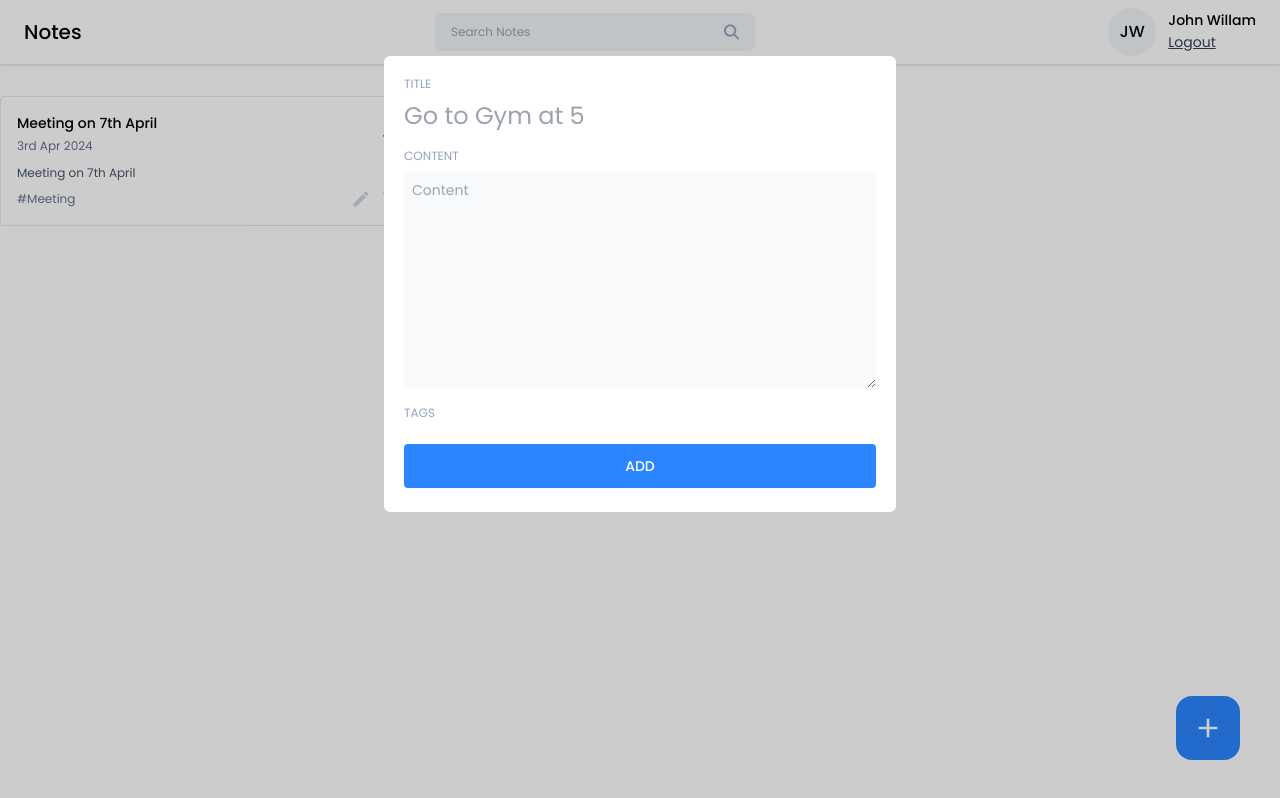
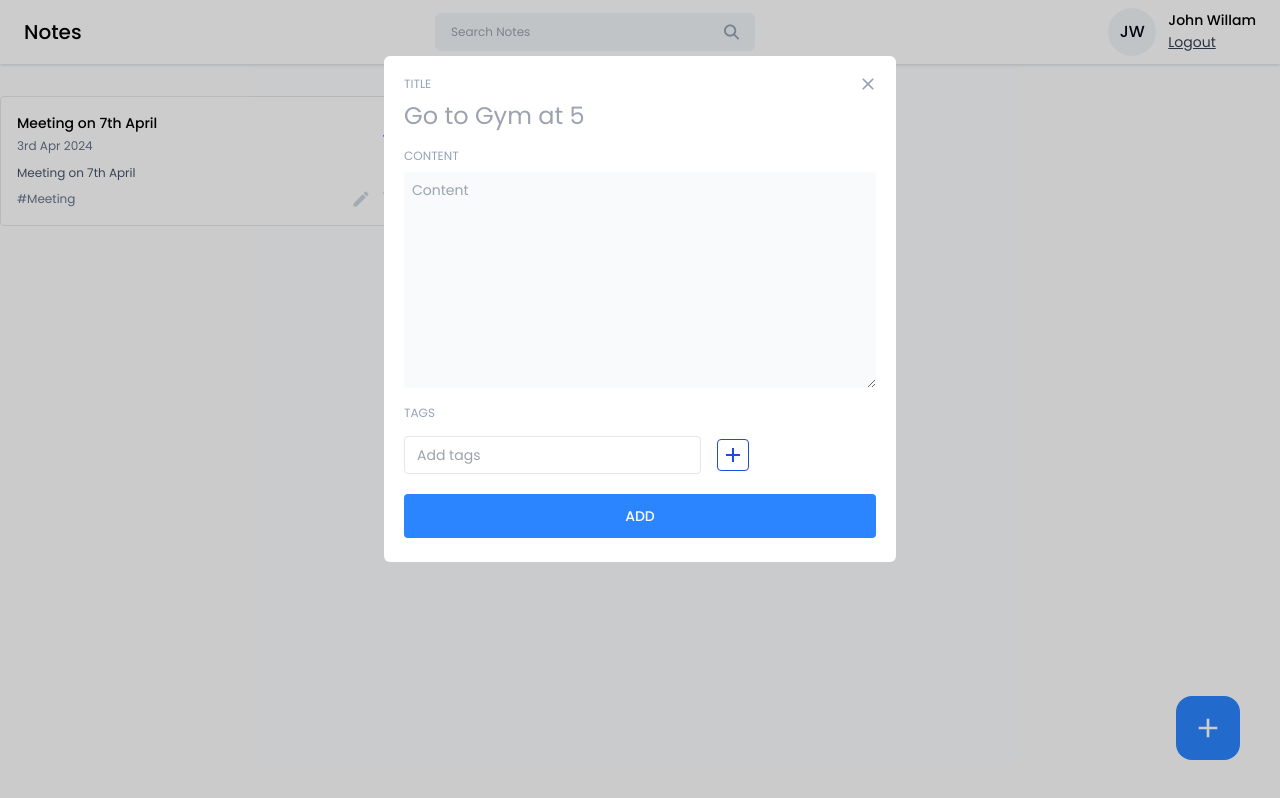
Before and after one commit to Arsen13/Note-tracker, a React (Vite) app in the folder frontend/notes-app/: page /dashboard in a window 1280 px wide. Both pictures are taken after a click on the button 1208 px from the left and 728 px from the top of the page. Built offline with nearby package versions, Linux system fonts and the light colour scheme.

Commit message:
Create new component 'TagInput', which is used in modal window for adding some tags to note, and add some add/close buttons

```diff
--- /dev/null
+++ b/frontend/notes-app/src/components/Input/TagInput.jsx
@@ -0,0 +1,66 @@
+import React, { useState } from "react";
+import { MdAdd, MdClose } from 'react-icons/md';
+
+const TagInput = ({ tags, setTags }) => {
+
+    const [inputValue, setInputValue] = useState('');
+
+    const handleInputChange = (e) => {
+        setInputValue(e.target.value);
+    };
+
+    const addNewTag = () => {
+        if (inputValue.trim() !== "") {
+            setTags([...tags, inputValue.trim()]);
+            setInputValue('');
+        }
+    };
+
+    const handleKeyDown = (e) => {
+        if (e.key === 'Enter') {
+            addNewTag();
+        }
+    };
+
+    const handleRemoveTag = (tagToRemove) => {
+        setTags(tags.filter((tag) => tag !== tagToRemove))
+    };
+
+    return (
+        <div>
+            {tags?.length > 0 && (
+                <div className="flex items-center gap-2 flex-wrap mt-2">
+                    {tags.map((tag, index) => (
+                        <span key={index} className="flex items-center gap-2 text-sm text-slate-900 bg-slate-100 px-3 py-1 rounded">
+                            # {tag}
+                            <button onClick={() => {handleRemoveTag(tag)}}>
+                                <MdClose />
+                            </button>
+                        </span>
+                    ))}
+                </div>
+            )}
+
+            <div className="flex items-center gap-4 mt-3">
+                <input
+                    type="text"
+                    value={inputValue}
+                    className="text-sm bg-trasnparent border px-3 py-2 rounded outline-none"
+                    placeholder="Add tags"
+                    onChange={handleInputChange}
+                    onKeyDown={handleKeyDown}
+                />
+
+                <button className="w-8 h-8 flex items-center justify-center rounded border border-blue-700 hover:bg-blue-700"
+                    onClick={() => {
+                        addNewTag();
+                    }}
+                    >
+                    <MdAdd className="text-2xl text-blue-700 hover:text-white" />
+                </button>
+            </div>
+        </div>
+    )
+};
+
+export default TagInput;
--- a/frontend/notes-app/src/pages/Home/AddEditNotes.jsx
+++ b/frontend/notes-app/src/pages/Home/AddEditNotes.jsx
@@ -1,14 +1,60 @@
-import React from "react";
+import React, { useState } from "react";
+import TagInput from "../../components/Input/TagInput";
+import { MdClose } from 'react-icons/md';
 
-const AddEditNotes = () => {
+
+const AddEditNotes = ({ noteData, type, onClose }) => {
+
+    const [title, setTitle] = useState('');
+    const [content, setContent] = useState('');
+    const [tags, setTags] = useState([]);
+
+    const [error, setError] = useState(null);
+
+    // Add note
+    const addNewNote = async () => {
+
+    }
+
+    // Edit note
+    const editNote = async () => {
+
+    }
+
+    const handleAddNote = () => {
+        if (!title) {
+            setError("Please enter the title");
+            return;
+        }
+
+        if (!content) {
+            setError("Please enter the content");
+            return;
+        }
+
+        setError('');
+
+        if(type === 'edit') {
+            editNote();
+        } else {
+            addNewNote();
+        }
+    }
     return (
-        <div>
+        <div className="relative">
+
+            <button className="w-10 h-10 rounded-full flex items-center justify-center absolute -top-3 -right-3 hover:bg-slate-50" onClick={onClose}>
+                <MdClose className="text-xl text-slate-400" />
+            </button>
+
             <div className="flex flex-col gap-2">
                 <label className="input-label">TITLE</label>
                 <input
                     type="text"
                     className="text-2xl text-slate-950 outline-none"
                     placeholder="Go to Gym at 5"
+                    value={title}
+                    onChange={({ target }) => setTitle(target.value)}
                 />
             </div>
 
@@ -19,14 +65,22 @@ const AddEditNotes = () => {
                     placeholder="Content"
                     className="text-sm text-slate-950 outline-none bg-slate-50 p-2 rounded"
                     rows={10}
+                    value={content}
+                    onChange={({target}) => setContent(target.value)}
                 />
             </div>
 
             <div className="mt-3">
                 <label className="input-label">TAGS</label>
+                <TagInput tags={tags} setTags={setTags} />
             </div>
 
-            <button className="btn-primary font-medium mt-5 p-3" onClick={() => {}}>
+            {error && (<p className="text-red-500 text-xs pt-4">{error}</p>)}
+
+            <button
+                className="btn-primary font-medium mt-5 p-3"
+                onClick={handleAddNote}
+            >
                 ADD
             </button>
         </div>
--- a/frontend/notes-app/src/pages/Home/Home.jsx
+++ b/frontend/notes-app/src/pages/Home/Home.jsx
@@ -52,7 +52,13 @@ const Home = () => {
                 contentLabel=""
                 className="w-[40%] max-h-3/4 bg-white rounded-md mx-auto mt-14 p-5 overflow-auto"
             >
-            <AddEditNotes />
+            <AddEditNotes
+                type={openAddEditModal.type}
+                noteData={openAddEditModal.data}
+                onClose={() => {
+                    setOpenAddEditModal({ isShown: false, type: "add", data: null });
+                }}
+            />
             </Modal>
         </>
     )
```
